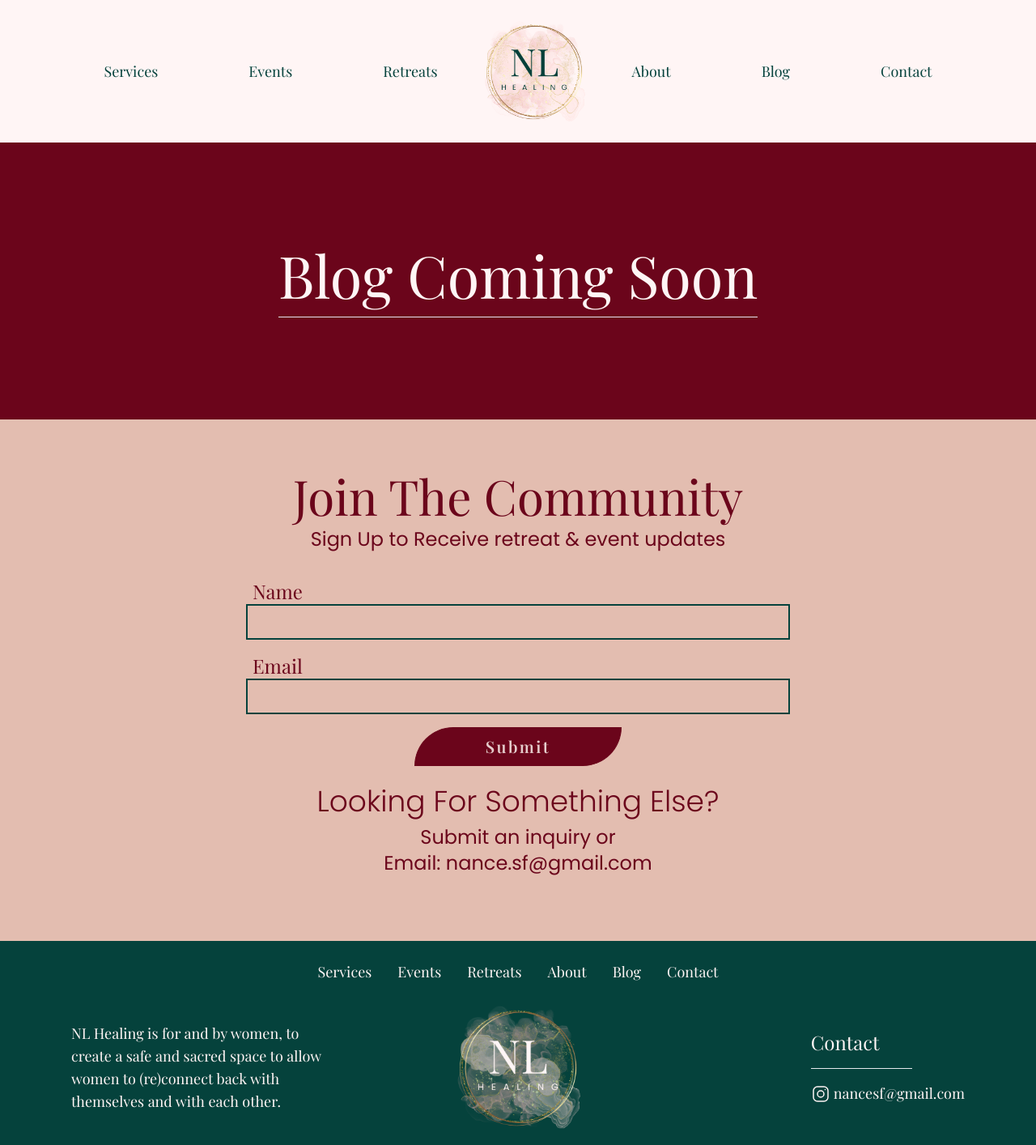
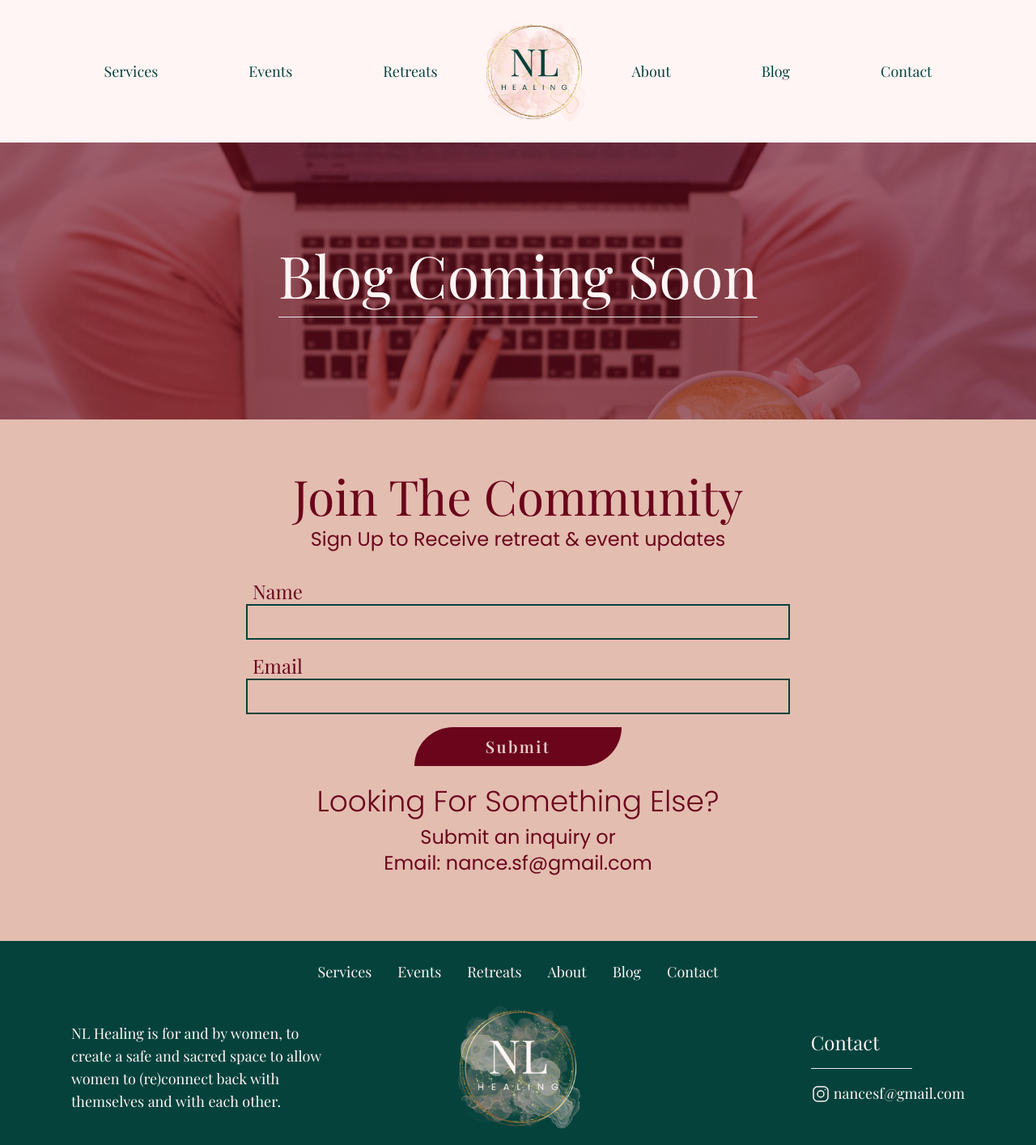
Before and after one commit to ViaSana/nl-healing, a Jekyll site: the page built from blog.html, in a window 1280 px wide. Shown: the whole page at 81% size. Built offline with Jekyll 4.4.1, drawn with Linux system fonts in a browser that asks for light colours; some web fonts are replaced.

Commit message:
Update output-style.css

```diff
--- a/assets/css/output-style.css
+++ b/assets/css/output-style.css
@@ -1685,6 +1685,9 @@
 .aspect-square {
   aspect-ratio: 1 / 1;
 }
+.aspect-\[3\/4\] {
+  aspect-ratio: 3/4;
+}
 .h-36 {
   height: 9rem;
 }
@@ -1771,6 +1774,9 @@
 }
 .max-w-xl {
   max-width: 36rem;
+}
+.flex-1 {
+  flex: 1 1 0%;
 }
 .shrink-0 {
   flex-shrink: 0;
@@ -1862,6 +1868,9 @@
 .border-t {
   border-top-width: 1px;
 }
+.border-t-2 {
+  border-top-width: 2px;
+}
 .border-accent {
   --tw-border-opacity: 1;
   border-color: hsl(var(--a) / var(--tw-border-opacity));
@@ -1918,6 +1927,9 @@
 .bg-opacity-50 {
   --tw-bg-opacity: 0.5;
 }
+.bg-opacity-60 {
+  --tw-bg-opacity: 0.6;
+}
 .bg-cover {
   background-size: cover;
 }
@@ -2014,6 +2026,9 @@
 }
 .pt-8 {
   padding-top: 2rem;
+}
+.pr-5 {
+  padding-right: 1.25rem;
 }
 .text-left {
   text-align: left;
```
